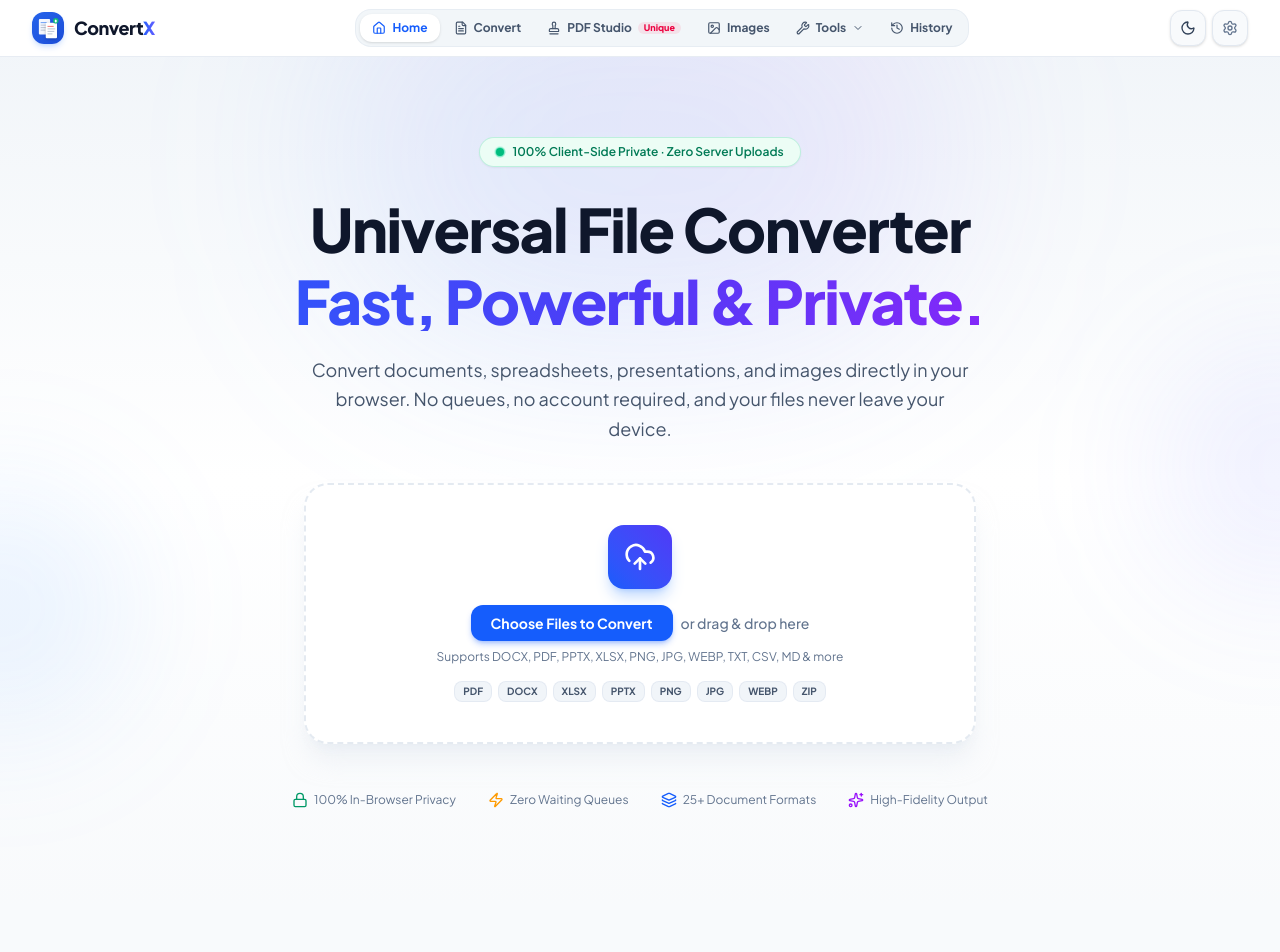
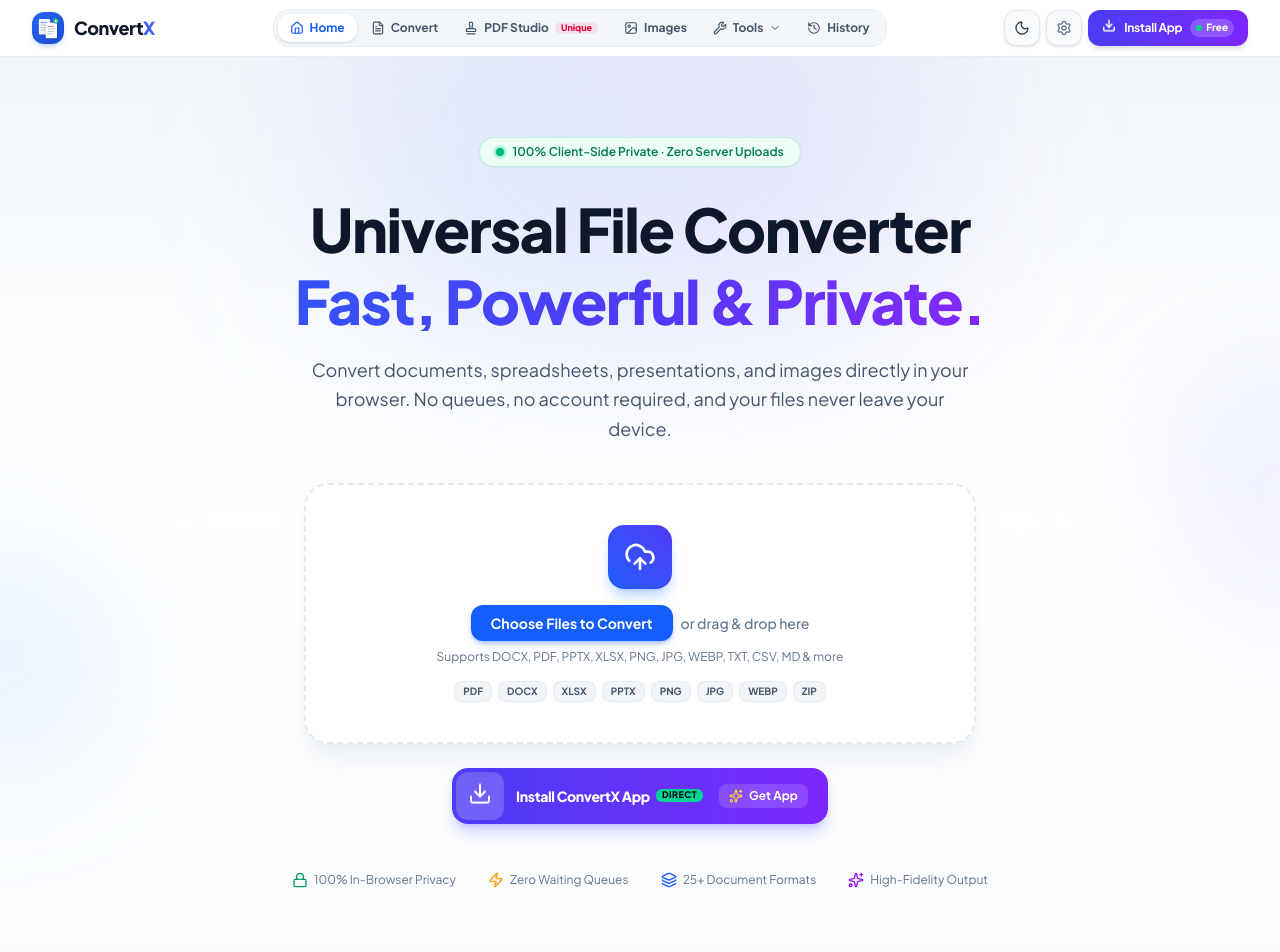
Before and after one commit to mukteshwar845/ConvertX, a React (Vite) app: page / in a window 1280 px wide. Shown: the top 952 px of the page. Built offline with nearby package versions, Linux system fonts and the light colour scheme.

Commit message:
feat: add animated glowing InstallButton with sheen sweep, border pulse, and direct device download

```diff
--- a/src/App.tsx
+++ b/src/App.tsx
@@ -400,7 +400,18 @@ export default function App() {
     await promptInstall();
   };
 
-  const isInstallable = !isStandalone && (canPromptNativeInstall || isIOS);
+  const handleInstallClick = async () => {
+    if (canPromptNativeInstall) {
+      const outcome = await promptInstall();
+      if (!outcome) {
+        setShowInstallModal(true);
+      }
+    } else {
+      setShowInstallModal(true);
+    }
+  };
+
+  const isInstallable = !isStandalone;
   const completedCount = queue.filter((i) => i.status === 'completed').length;
 
   // ── Render ────────────────────────────────────────────────────────────────────
@@ -417,7 +428,7 @@ export default function App() {
         setIsDark={setIsDark}
         historyCount={history.length}
         isInstallable={isInstallable}
-        onInstallClick={() => setShowInstallModal(true)}
+        onInstallClick={handleInstallClick}
       />
 
       {/* Main Content — flex-1, has bottom padding on mobile for bottom nav */}
@@ -429,7 +440,7 @@ export default function App() {
             onFilesAdded={handleFilesAdded}
             isDark={isDark}
             isInstallable={isInstallable}
-            onInstallClick={() => setShowInstallModal(true)}
+            onInstallClick={handleInstallClick}
             onSetGlobalTarget={(tgt) => setGlobalTarget(tgt)}
           />
         )}
@@ -605,7 +616,7 @@ export default function App() {
               setActiveTab={(tab) => navigateTo(tab)}
               isInstallable={isInstallable}
               isStandalone={isStandalone}
-              onInstallClick={() => setShowInstallModal(true)}
+              onInstallClick={handleInstallClick}
               onNavigateTo={(tab, subTool) => navigateTo(tab, subTool)}
             />
           </div>
--- a/src/components/HomeView.tsx
+++ b/src/components/HomeView.tsx
@@ -22,6 +22,7 @@ import {
 } from 'lucide-react';
 import { NavTab } from './Navbar';
 import { TargetFormat } from '../types';
+import { InstallButton } from './InstallButton';
 
 export interface HomeViewProps {
   setActiveTab: (tab: NavTab, subTool?: string) => void;
@@ -276,6 +277,16 @@ export const HomeView: React.FC<HomeViewProps> = ({
                 <div className="text-xs text-blue-100 font-medium">Documents · Images · Spreadsheets · PDFs</div>
               </div>
             </button>
+
+            {/* Direct Device Install Action with effects */}
+            {isInstallable && (
+              <div className="mt-5 sm:mt-6 flex justify-center">
+                <InstallButton
+                  variant="hero"
+                  onClick={onInstallClick}
+                />
+              </div>
+            )}
           </div>
 
           {/* Quick Trust Highlights Bar */}
--- /dev/null
+++ b/src/components/InstallButton.tsx
@@ -0,0 +1,156 @@
+import React from 'react';
+import { Download, Sparkles, Smartphone, Laptop, Check } from 'lucide-react';
+
+export interface InstallButtonProps {
+  onClick: () => void;
+  variant?: 'navbar' | 'hero' | 'card' | 'modal';
+  className?: string;
+  isStandalone?: boolean;
+}
+
+export const InstallButton: React.FC<InstallButtonProps> = ({
+  onClick,
+  variant = 'navbar',
+  className = '',
+  isStandalone = false,
+}) => {
+  if (isStandalone) {
+    return (
+      <div className="inline-flex items-center gap-1.5 rounded-xl bg-emerald-50 dark:bg-emerald-950/60 border border-emerald-200 dark:border-emerald-800 px-3 py-1.5 text-xs font-bold text-emerald-700 dark:text-emerald-300">
+        <Check className="h-3.5 w-3.5" />
+        <span>Installed</span>
+      </div>
+    );
+  }
+
+  if (variant === 'navbar') {
+    return (
+      <button
+        id="nav-install-pwa-btn"
+        type="button"
+        onClick={onClick}
+        className={`
+          group relative inline-flex items-center gap-2 rounded-xl
+          bg-gradient-to-r from-blue-600 via-indigo-600 to-violet-600
+          hover:from-blue-500 hover:via-indigo-500 hover:to-violet-500
+          text-white font-bold text-xs
+          px-3.5 py-1.5 min-h-[36px]
+          sheen-glow install-btn-glow gradient-animated
+          transition-transform duration-150 active:scale-95
+          cursor-pointer shadow-md select-none
+          ${className}
+        `}
+        title="Install ConvertX App directly to your device"
+        aria-label="Install ConvertX Application"
+      >
+        <span className="icon-bounce flex items-center justify-center">
+          <Download className="h-3.5 w-3.5 stroke-[2.5]" />
+        </span>
+        <span className="tracking-tight">Install App</span>
+        <span className="hidden sm:inline-flex items-center gap-1 rounded-full bg-white/20 dark:bg-white/25 px-1.5 py-0.5 text-[10px] font-black text-white">
+          <span className="h-1.5 w-1.5 rounded-full bg-emerald-400 animate-pulse" />
+          Free
+        </span>
+      </button>
+    );
+  }
+
+  if (variant === 'hero') {
+    return (
+      <button
+        id="hero-install-pwa-btn"
+        type="button"
+        onClick={onClick}
+        className={`
+          group relative inline-flex items-center justify-between gap-3 sm:gap-4
+          rounded-2xl p-1 pr-4 sm:pr-5
+          bg-gradient-to-r from-blue-600 via-indigo-600 to-violet-600
+          hover:from-blue-500 hover:via-indigo-500 hover:to-violet-500
+          text-white sheen-glow install-btn-glow gradient-animated
+          transition-all duration-200 hover:scale-[1.02] active:scale-[0.98]
+          cursor-pointer shadow-lg shadow-indigo-500/30 select-none
+          ${className}
+        `}
+        title="Install ConvertX directly to your phone, tablet, or PC"
+        aria-label="Install ConvertX application directly"
+      >
+        <div className="flex items-center gap-3">
+          <span className="flex h-11 w-11 sm:h-12 sm:w-12 items-center justify-center rounded-xl bg-white/20 backdrop-blur-md shadow-inner text-white">
+            <Download className="h-5 w-5 sm:h-6 sm:w-6 icon-bounce" />
+          </span>
+          <div className="text-left">
+            <div className="flex items-center gap-1.5 text-xs sm:text-sm font-extrabold tracking-tight">
+              <span>Install ConvertX App</span>
+              <span className="rounded-md bg-emerald-400 text-slate-950 font-black text-[9px] uppercase px-1.5 py-0.2 tracking-wider">
+                Direct
+              </span>
+            </div>
+            <p className="text-[11px] text-blue-100/90 hidden xs:block">
+              100% Free · Works Offline · Desktop & Mobile
+            </p>
+          </div>
+        </div>
+
+        <div className="hidden sm:flex items-center gap-1.5 text-xs font-bold bg-white/15 px-2.5 py-1 rounded-lg">
+          <Sparkles className="h-3.5 w-3.5 text-amber-300 animate-spin" style={{ animationDuration: '4s' }} />
+          <span>Get App</span>
+        </div>
+      </button>
+    );
+  }
+
+  if (variant === 'card') {
+    return (
+      <button
+        id="card-install-pwa-btn"
+        type="button"
+        onClick={onClick}
+        className={`
+          group relative inline-flex items-center justify-center gap-2 rounded-xl
+          bg-gradient-to-r from-blue-600 via-indigo-600 to-violet-600
+          hover:from-blue-500 hover:via-indigo-500 hover:to-violet-500
+          text-white font-bold text-xs
+          px-4 py-2.5 min-h-[40px]
+          sheen-glow install-btn-glow gradient-animated
+          transition-transform duration-150 active:scale-95
+          cursor-pointer shadow-md select-none
+          ${className}
+        `}
+        title="Install ConvertX directly to your device"
+        aria-label="Install ConvertX App"
+      >
+        <Download className="h-4 w-4 icon-bounce" />
+        <span>Install Directly to Device</span>
+        <span className="h-1.5 w-1.5 rounded-full bg-emerald-400 animate-pulse" />
+      </button>
+    );
+  }
+
+  // variant === 'modal'
+  return (
+    <button
+      id="modal-install-pwa-btn"
+      type="button"
+      onClick={onClick}
+      className={`
+        group relative w-full flex items-center justify-center gap-2.5 rounded-2xl
+        bg-gradient-to-r from-blue-600 via-indigo-600 to-violet-600
+        hover:from-blue-500 hover:via-indigo-500 hover:to-violet-500
+        text-white font-extrabold text-sm
+        py-3.5 px-5 min-h-[48px]
+        sheen-glow install-btn-glow gradient-animated
+        transition-all duration-150 hover:scale-[1.01] active:scale-[0.98]
+        cursor-pointer shadow-lg shadow-blue-500/30 select-none
+        ${className}
+      `}
+      title="Download and install application directly"
+      aria-label="Download and install ConvertX"
+    >
+      <Download className="h-4 w-4 icon-bounce" />
+      <span>Install ConvertX Now</span>
+      <span className="rounded-full bg-white/20 px-2 py-0.5 text-[10px] font-black text-white">
+        Free
+      </span>
+    </button>
+  );
+};
--- a/src/components/Navbar.tsx
+++ b/src/components/Navbar.tsx
@@ -17,6 +17,7 @@ import {
   Wrench,
 } from 'lucide-react';
 import { MobileTab } from './BottomNav';
+import { InstallButton } from './InstallButton';
 
 export type NavTab =
   | MobileTab
@@ -259,17 +260,12 @@ export const Navbar: React.FC<NavbarProps> = ({
             <Settings className="h-4 w-4" />
           </button>
 
-          {/* Install button */}
+          {/* Install button with visual effects */}
           {isInstallable && (
-            <button
-              id="install-pwa-btn"
+            <InstallButton
+              variant="navbar"
               onClick={onInstallClick}
-              className="hidden sm:flex items-center gap-1.5 rounded-xl bg-gradient-to-r from-blue-600 to-indigo-600 px-3 py-1.5 text-xs font-bold text-white shadow-sm hover:from-blue-700 hover:to-indigo-700 transition active:scale-95"
-              title="Install app on device"
-            >
-              <Smartphone className="h-3.5 w-3.5" />
-              <span>Install</span>
-            </button>
+            />
           )}
         </div>
       </div>
--- a/src/components/SettingsView.tsx
+++ b/src/components/SettingsView.tsx
@@ -24,6 +24,7 @@ import {
   Clock,
 } from 'lucide-react';
 import { NavTab } from './Navbar';
+import { InstallButton } from './InstallButton';
 
 interface SettingsViewProps {
   isDark: boolean;
@@ -302,14 +303,10 @@ export const SettingsView: React.FC<SettingsViewProps> = ({
                 </div>
               </div>
 
-              <button
-                type="button"
+              <InstallButton
+                variant="card"
                 onClick={onInstallClick}
-                className="w-full sm:w-auto inline-flex items-center justify-center gap-2 rounded-xl bg-blue-600 hover:bg-blue-700 active:bg-blue-800 text-white font-bold text-xs px-4 py-2.5 transition-all shadow-xs hover:shadow-sm flex-shrink-0 cursor-pointer"
-              >
-                <Download className="h-4 w-4" />
-                <span>Install Now</span>
-              </button>
+              />
             </div>
           )}
         </div>
--- a/src/index.css
+++ b/src/index.css
@@ -172,3 +172,66 @@
 /* ── Glow effects ─────────────────────────────────────────────── */
 .glow-blue  { box-shadow: 0 0 25px -5px rgba(59,130,246,0.25); }
 .dark .glow-blue { box-shadow: 0 0 35px -5px rgba(59,130,246,0.35); }
+
+/* ── Install Button Visual Effects ────────────────────────────── */
+@keyframes sheenSweep {
+  0% { transform: translateX(-150%) skewX(-25deg); }
+  22%, 100% { transform: translateX(250%) skewX(-25deg); }
+}
+
+.sheen-glow {
+  position: relative;
+  overflow: hidden;
+}
+
+.sheen-glow::after {
+  content: '';
+  position: absolute;
+  top: -50%;
+  left: -50%;
+  width: 200%;
+  height: 200%;
+  background: linear-gradient(
+    105deg,
+    transparent 35%,
+    rgba(255, 255, 255, 0.42) 48%,
+    rgba(255, 255, 255, 0.65) 50%,
+    rgba(255, 255, 255, 0.42) 52%,
+    transparent 65%
+  );
+  animation: sheenSweep 3.2s cubic-bezier(0.4, 0, 0.2, 1) infinite;
+  pointer-events: none;
+}
+
+@keyframes pulseBorderGlow {
+  0%, 100% {
+    box-shadow: 0 0 0 0 rgba(79, 70, 229, 0.55), 0 4px 18px -2px rgba(37, 99, 235, 0.45);
+  }
+  50% {
+    box-shadow: 0 0 0 5px rgba(79, 70, 229, 0.2), 0 8px 26px 0px rgba(124, 58, 237, 0.55);
+  }
+}
+
+.install-btn-glow {
+  animation: pulseBorderGlow 2.8s ease-in-out infinite;
+}
+
+@keyframes installArrowBounce {
+  0%, 100% { transform: translateY(0); }
+  50% { transform: translateY(-2.5px); }
+}
+
+.icon-bounce {
+  animation: installArrowBounce 1.8s ease-in-out infinite;
+}
+
+@keyframes gradientShift {
+  0% { background-position: 0% 50%; }
+  50% { background-position: 100% 50%; }
+  100% { background-position: 0% 50%; }
+}
+
+.gradient-animated {
+  background-size: 200% 200%;
+  animation: gradientShift 4s ease infinite;
+}
```
Also changed, not shown: src/components/PWAInstallModal.tsx (+5 -9 lines).
